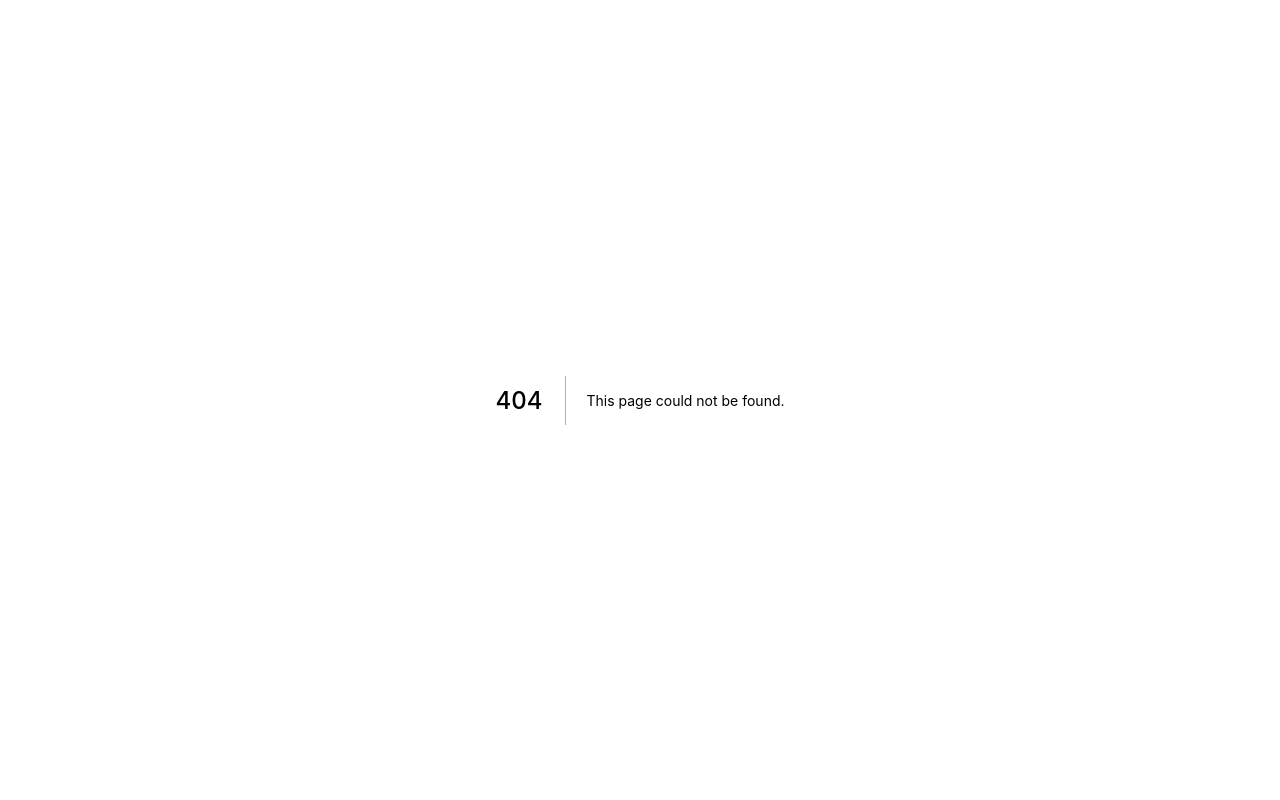
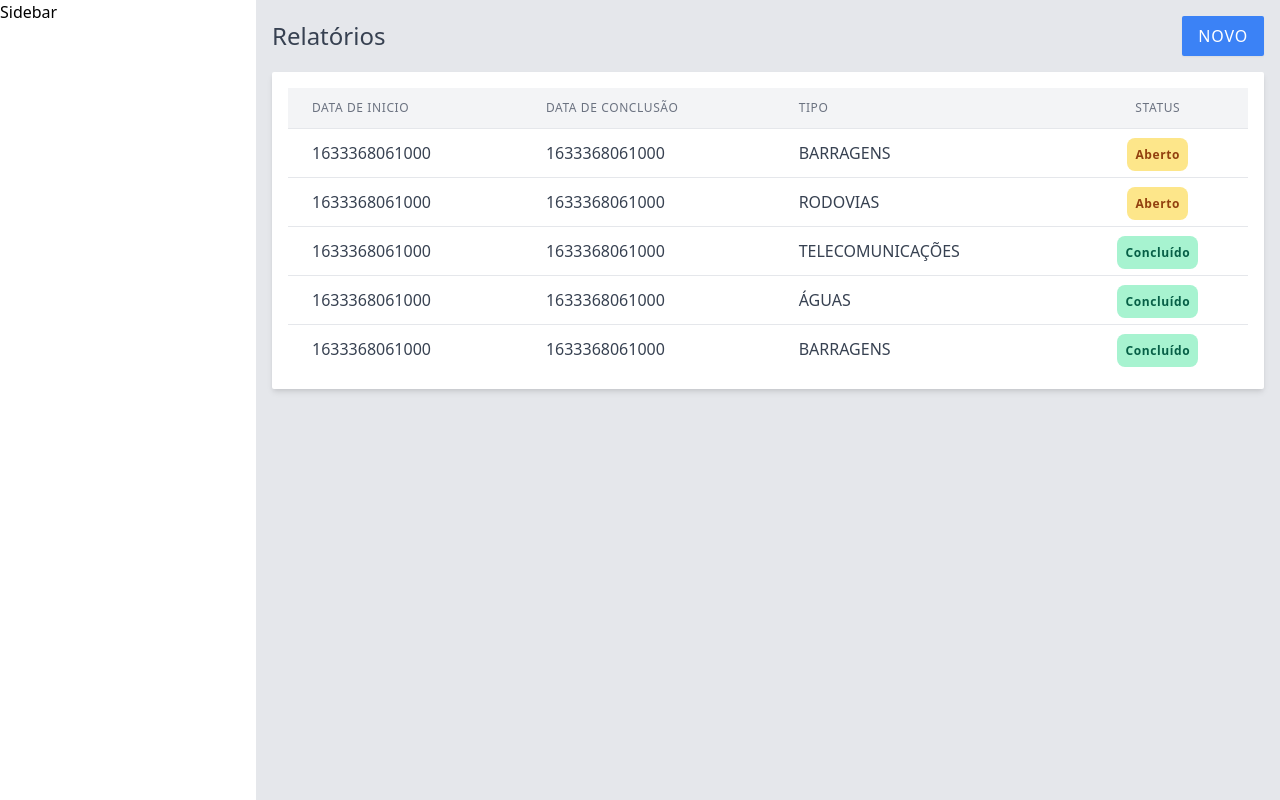
Before and after one commit to santanarscs/sidsic, a Next.js app: page /reports in a window 1280 px wide. Before the commit this address had no page. Built offline with nearby package versions, Linux system fonts and the light colour scheme.

Commit message:
add page list report

```diff
--- /dev/null
+++ b/src/pages/reports/index.tsx
@@ -0,0 +1,52 @@
+import { Layout } from "../../components/Layout";
+import Link from 'next/link'
+
+const reports = [
+  {id: 1, initialData: Date.now(), finishDate: Date.now(), type: 'BARRAGENS', isOpen: 'Aberto'},
+  {id: 2, initialData: Date.now(), finishDate: Date.now(), type: 'RODOVIAS', isOpen: 'Aberto'},
+  {id: 3, initialData: Date.now(), finishDate: Date.now(), type: 'TELECOMUNICAÇÕES', isOpen: 'Concluído'},
+  {id: 4, initialData: Date.now(), finishDate: Date.now(), type: 'ÁGUAS', isOpen: 'Concluído'},
+  {id: 5, initialData: Date.now(), finishDate: Date.now(), type: 'BARRAGENS', isOpen: 'Concluído'},
+]
+
+export default function Report() {
+  return (
+    <Layout title="Relatórios">
+      <div className="flex justify-between items-center mb-4">
+        <h1 className="text-2xl text-gray-700 ">Relatórios</h1>
+        <Link href="/reports/new">
+        <a className=" px-4 py-2 bg-blue-500 text-white uppercase tracking-wider shadow-sm rounded-sm hover:bg-blue-400 transition-colors">
+          Novo
+        </a>
+        </Link>
+      </div>
+      <div className="bg-white shadow-md p-4 rounded-sm">
+        <table className="min-w-full divide-y divide-gray-200">
+          <thead className="bg-gray-100">
+            <tr>
+              <th scope="col" className="px-6 py-3 text-left text-xs font-medium text-gray-500 uppercase tracking-wider">Data de Inicio</th>
+              <th scope="col" className="px-6 py-3 text-left text-xs font-medium text-gray-500 uppercase tracking-wider">Data de conclusão</th>
+              <th scope="col" className="px-6 py-3 text-left text-xs font-medium text-gray-500 uppercase tracking-wider">Tipo</th>
+              <th scope="col" className="px-6 py-3 text-xs font-medium text-gray-500 uppercase tracking-wider text-center">Status</th>
+            </tr>
+          </thead>
+          <tbody className="bg-white divide-y divide-gray-200 text-gray-700">
+            {reports.map(report => (
+              <tr key={report.id}>
+                <td className="px-6 py-3">{report.initialData}</td>
+                <td className="px-6 py-3">{report.finishDate}</td>
+                <td className="px-6 py-3">{report.type}</td>
+                <td className="px-6 py-3 text-center">
+                  <span className={`
+                    text-xs p-2 rounded-lg tracking-wider font-bold
+                    ${report.isOpen === 'Aberto' ? 'bg-yellow-200 text-yellow-800' : 'bg-green-200 text-green-800'}
+                  `}>{report.isOpen}</span>
+                </td>
+              </tr>
+            ))}
+          </tbody>
+        </table>
+      </div>
+    </Layout>
+  )
+}
```
